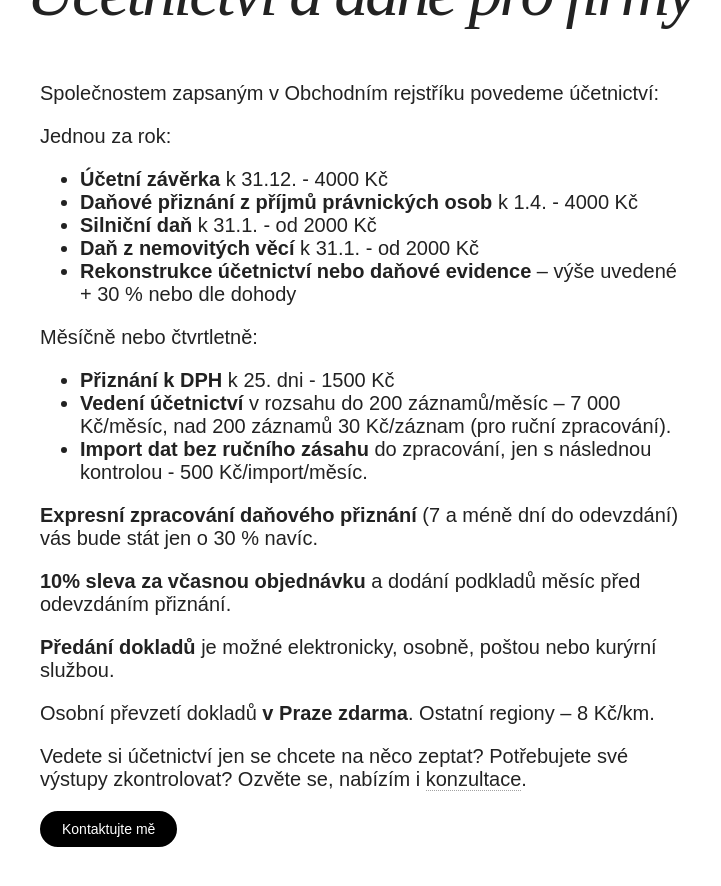
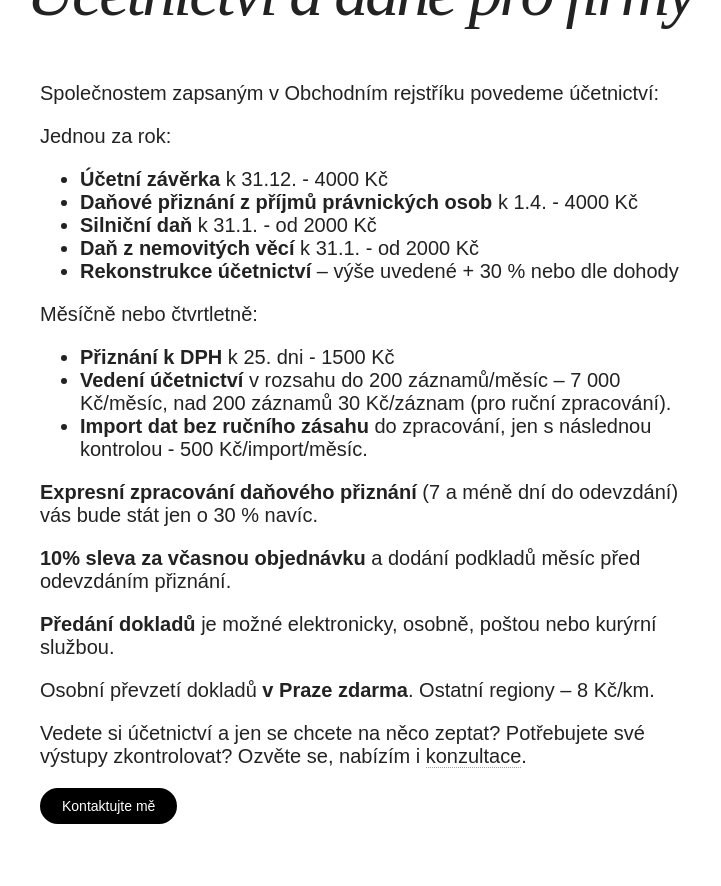
Before and after one commit to aborym/evabartasova, a Jekyll site: the page built from pro-firmy.md, in a window 1280 px wide and 900 px high, scrolled down 509 px. Shown: the top 886 px of the window, without its empty margins (280-1001 px from the left). Built offline with Jekyll 4.4.1, drawn with Linux system fonts in a browser that asks for light colours; nearby versions of some CDN libraries.

Commit message:
[FIX] Texts

```diff
--- a/pro-firmy.md
+++ b/pro-firmy.md
@@ -15,7 +15,7 @@ Jednou za rok:
 * **Daňové přiznání z příjmů právnických osob** k 1.4. - 4000 Kč
 * **Silniční daň** k 31.1. - od 2000 Kč
 * **Daň z nemovitých věcí** k 31.1. - od 2000 Kč
-* **Rekonstrukce účetnictví nebo daňové evidence** – výše uvedené + 30 % nebo dle dohody
+* **Rekonstrukce účetnictví** – výše uvedené + 30 % nebo dle dohody
 
 Měsíčně nebo čtvrtletně:
 
@@ -31,6 +31,6 @@ Měsíčně nebo čtvrtletně:
 
 Osobní převzetí dokladů **v Praze zdarma**. Ostatní regiony – 8 Kč/km.
 
-Vedete si účetnictví jen se chcete na něco zeptat? Potřebujete své výstupy zkontrolovat? Ozvěte se, nabízím i [konzultace]({{ site.url }}/skoleni-a-konzultace/).
+Vedete si účetnictví a jen se chcete na něco zeptat? Potřebujete své výstupy zkontrolovat? Ozvěte se, nabízím i [konzultace]({{ site.url }}/skoleni-a-konzultace/).
 
 <div markdown="0"><a href="{{ site.url }}/kontakt/" class="btn">Kontaktujte mě</a></div>
```
Also changed, not shown: pro-osvc.md (+1 -1 lines).
